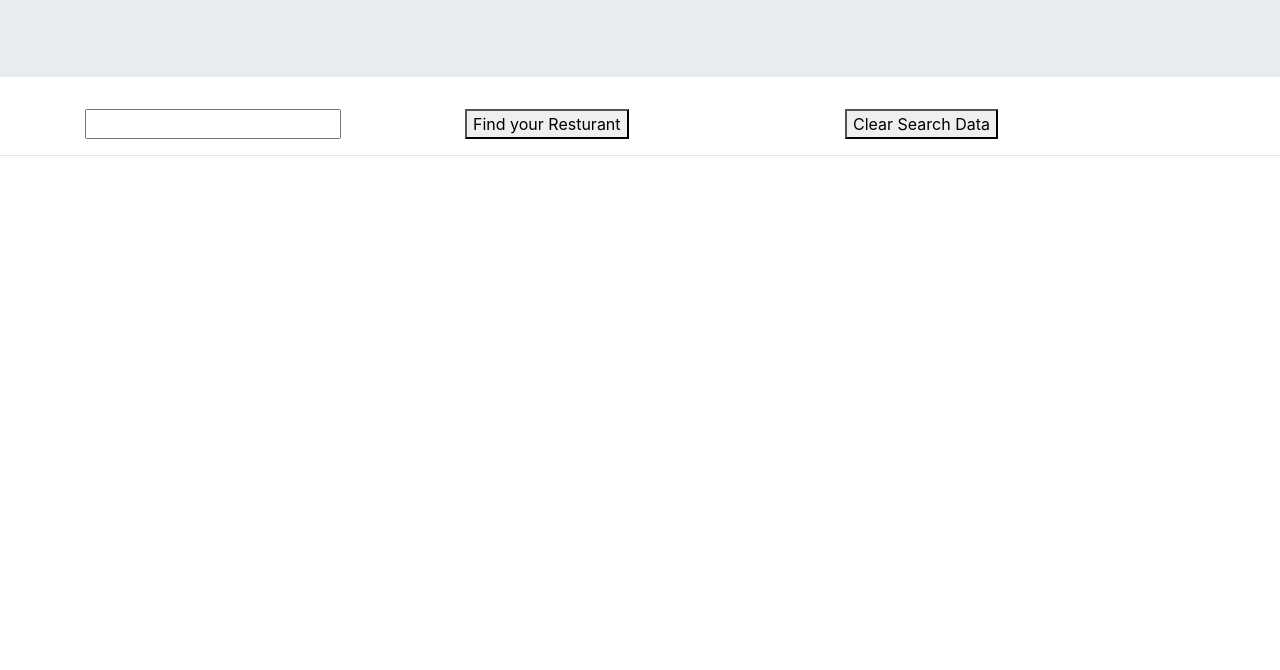
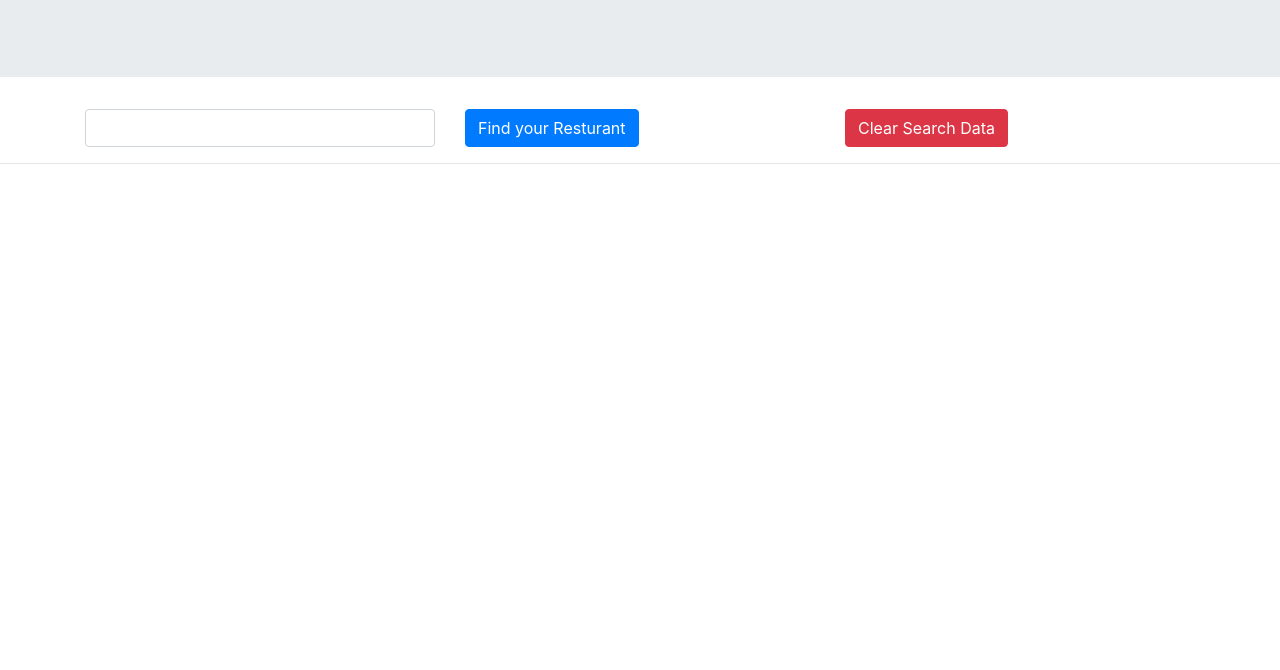
Before and after one commit to tathagata218/resturantApp, a website: page client/index.html in a window 1280 px wide. Shown: the part 172-842 px from the top of the page. Drawn offline with nearby package versions, Linux system fonts and the light colour scheme.

Commit message:
This is updated

```diff
--- a/client/index.html
+++ b/client/index.html
@@ -40,13 +40,13 @@
         <div class="row">
 
             <div class="col">
-                <input ng-model="inputText" name="text" type="text"/>
+                <input class="form-control" ng-model="inputText" name="text" type="text"/>
             </div>
             <div class="col">
-                <button ng-click="submit()">Find your Resturant</button>
+                <button class="btn btn-primary" ng-click="submit()">Find your Resturant</button>
             </div>
             <div class="col">
-                <button ng-click="clearAll()">Clear Search Data</button>
+                <button class="btn btn-danger" ng-click="clearAll()">Clear Search Data</button>
             </div>
 
         </div>
@@ -63,7 +63,7 @@
                 <div>
 
                 <div ng-repeat="data in getData">
-                    <div class="card" style="width: 200px;">
+                    <div class="card" style="width: auto;">
                         <img class="card-img-top" src="{{data.image_url}}" alt="Card image cap">
                         <div class="card-body">
                         <h5 class="card-title">{{data.name}}</h5>
--- a/client/js/app.js
+++ b/client/js/app.js
@@ -53,7 +53,7 @@ phonecatApp.controller('resturantApp', function resturantApp($scope,$http) {
       for(let i = 0; i < info.businesses.length; i++) {
 
          L.marker([info.businesses[i].coordinates.latitude, info.businesses[i].coordinates.longitude]).addTo(mymap)
-          .bindPopup(`<h3>Name : ${info.businesses[i].name}</h3><hr/><p>Phone : ${info.businesses[i].phone}</p>`).openPopup();
+          .bindPopup(`<h6>Name : ${info.businesses[i].name}</h6><hr/><p>Phone : ${info.businesses[i].display_phone}</p>`).openPopup();
 
         }
 
```
